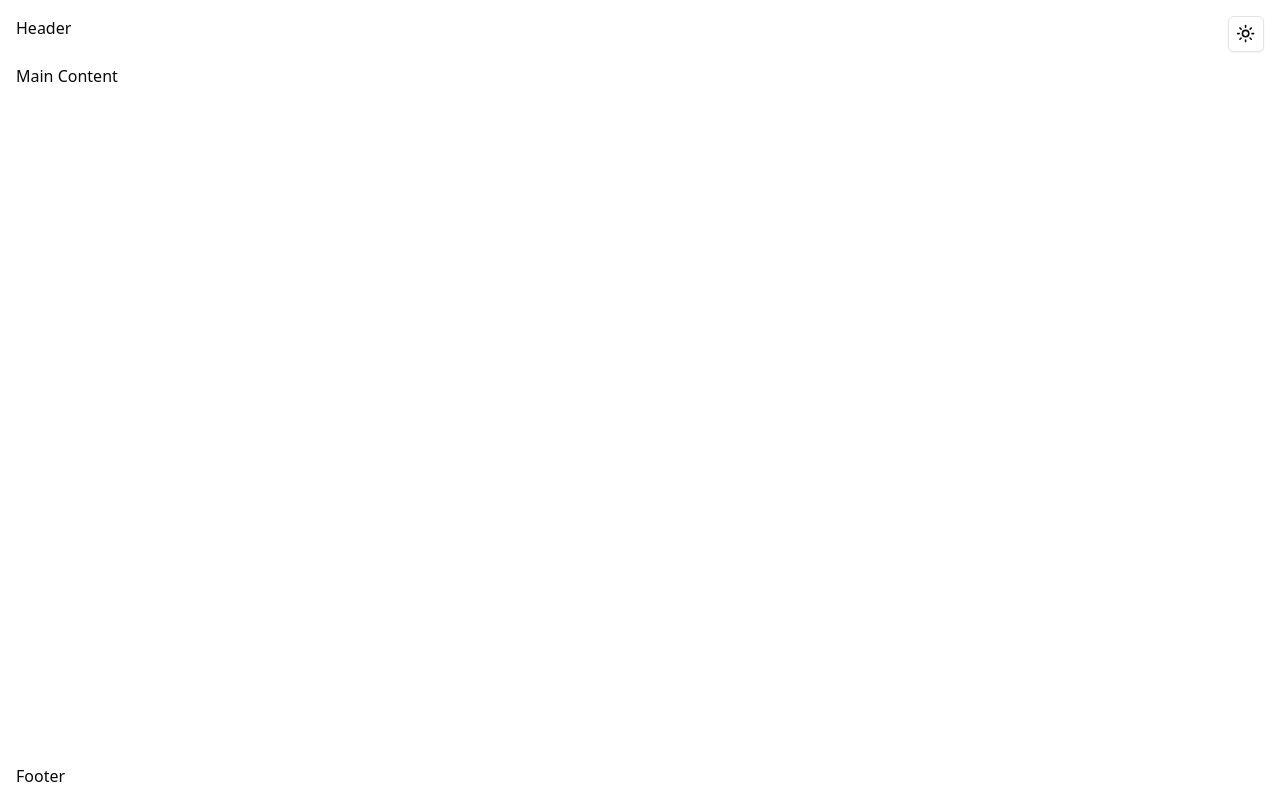
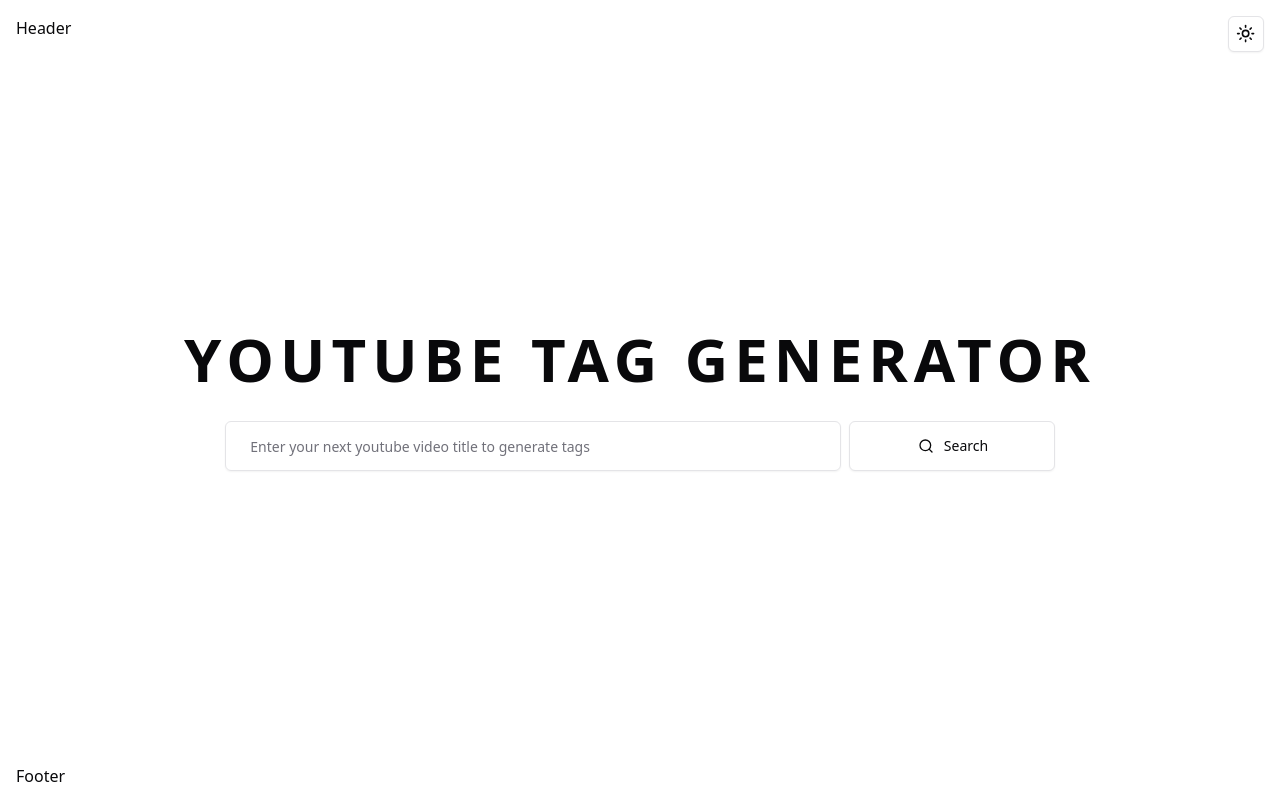
Before and after one commit to vikramsamak/yt-tags-generator, a Next.js app: page / in a window 1280 px wide. Built offline with nearby package versions, Linux system fonts and the light colour scheme.

Commit message:
Intial ui.

```diff
--- a/package.json
+++ b/package.json
@@ -19,6 +19,7 @@
     "next-themes": "^0.3.0",
     "react": "^18",
     "react-dom": "^18",
+    "react-simple-typewriter": "^5.0.1",
     "tailwind-merge": "^2.5.2",
     "tailwindcss-animate": "^1.0.7"
   },
--- a/src/app/page.tsx
+++ b/src/app/page.tsx
@@ -1,3 +1,14 @@
+import AppName from "@/components/AppName";
+import TagSearch from "@/components/TagSearch";
+import { APP_DETAILS } from "@/constants/Constants";
+
 export default function Home() {
-  return <main className="flex flex-grow h-full container p-4">Main Content</main>;
+  return (
+    <main className="flex flex-grow h-full w-full p-4 items-start md:items-center justify-center">
+      <div className="flex flex-col gap-8 p-2 w-full">
+        <AppName appName={APP_DETAILS.heading} />
+        <TagSearch />
+      </div>
+    </main>
+  );
 }
--- /dev/null
+++ b/src/components/AppName.tsx
@@ -0,0 +1,25 @@
+"use client";
+import React from "react";
+import { Typewriter } from "react-simple-typewriter";
+
+
+interface AppNameProps {
+  appName: string;
+}
+
+function AppName({ appName }: AppNameProps) {
+  return (
+    <div className="flex flex-row w-full items-center justify-center">
+      <h1 className="font-extrabold text-base sm:text-2xl md:text-4xl lg:text-6xl tracking-widest uppercase">
+        <Typewriter
+          words={[appName]}
+          loop={1}
+          typeSpeed={70}
+          delaySpeed={1000}
+        />
+      </h1>
+    </div>
+  );
+}
+
+export default AppName;
--- /dev/null
+++ b/src/components/TagSearch.tsx
@@ -0,0 +1,24 @@
+"use client";
+import { Search } from "lucide-react";
+import { Button } from "@/components/ui/button";
+import { Input } from "@/components/ui/input";
+
+function TagSearch() {
+  return (
+    <div className="flex flex-col md:flex-row gap-2 w-full items-center justify-center">
+      <Input
+        className="w-full md:w-1/2 p-6"
+        placeholder="Enter your next youtube video title to generate tags"
+      />
+      <Button
+        className="w-full p-6 inline-flex gap-2 md:w-1/6"
+        variant="outline"
+      >
+        <Search className="h-4 w-5" />
+        Search
+      </Button>
+    </div>
+  );
+}
+
+export default TagSearch;
--- /dev/null
+++ b/src/components/ui/card.tsx
@@ -0,0 +1,76 @@
+import * as React from "react"
+
+import { cn } from "@/lib/utils"
+
+const Card = React.forwardRef<
+  HTMLDivElement,
+  React.HTMLAttributes<HTMLDivElement>
+>(({ className, ...props }, ref) => (
+  <div
+    ref={ref}
+    className={cn(
+      "rounded-xl border bg-card text-card-foreground shadow",
+      className
+    )}
+    {...props}
+  />
+))
+Card.displayName = "Card"
+
+const CardHeader = React.forwardRef<
+  HTMLDivElement,
+  React.HTMLAttributes<HTMLDivElement>
+>(({ className, ...props }, ref) => (
+  <div
+    ref={ref}
+    className={cn("flex flex-col space-y-1.5 p-6", className)}
+    {...props}
+  />
+))
+CardHeader.displayName = "CardHeader"
+
+const CardTitle = React.forwardRef<
+  HTMLParagraphElement,
+  React.HTMLAttributes<HTMLHeadingElement>
+>(({ className, ...props }, ref) => (
+  <h3
+    ref={ref}
+    className={cn("font-semibold leading-none tracking-tight", className)}
+    {...props}
+  />
+))
+CardTitle.displayName = "CardTitle"
+
+const CardDescription = React.forwardRef<
+  HTMLParagraphElement,
+  React.HTMLAttributes<HTMLParagraphElement>
+>(({ className, ...props }, ref) => (
+  <p
+    ref={ref}
+    className={cn("text-sm text-muted-foreground", className)}
+    {...props}
+  />
+))
+CardDescription.displayName = "CardDescription"
+
+const CardContent = React.forwardRef<
+  HTMLDivElement,
+  React.HTMLAttributes<HTMLDivElement>
+>(({ className, ...props }, ref) => (
+  <div ref={ref} className={cn("p-6 pt-0", className)} {...props} />
+))
+CardContent.displayName = "CardContent"
+
+const CardFooter = React.forwardRef<
+  HTMLDivElement,
+  React.HTMLAttributes<HTMLDivElement>
+>(({ className, ...props }, ref) => (
+  <div
+    ref={ref}
+    className={cn("flex items-center p-6 pt-0", className)}
+    {...props}
+  />
+))
+CardFooter.displayName = "CardFooter"
+
+export { Card, CardHeader, CardFooter, CardTitle, CardDescription, CardContent }
--- /dev/null
+++ b/src/components/ui/input.tsx
@@ -0,0 +1,25 @@
+import * as React from "react"
+
+import { cn } from "@/lib/utils"
+
+export interface InputProps
+  extends React.InputHTMLAttributes<HTMLInputElement> {}
+
+const Input = React.forwardRef<HTMLInputElement, InputProps>(
+  ({ className, type, ...props }, ref) => {
+    return (
+      <input
+        type={type}
+        className={cn(
+          "flex h-9 w-full rounded-md border border-input bg-transparent px-3 py-1 text-sm shadow-sm transition-colors file:border-0 file:bg-transparent file:text-sm file:font-medium placeholder:text-muted-foreground focus-visible:outline-none focus-visible:ring-1 focus-visible:ring-ring disabled:cursor-not-allowed disabled:opacity-50",
+          className
+        )}
+        ref={ref}
+        {...props}
+      />
+    )
+  }
+)
+Input.displayName = "Input"
+
+export { Input }
--- /dev/null
+++ b/src/constants/Constants.ts
@@ -0,0 +1,3 @@
+export const APP_DETAILS = {
+  heading: "YOUTUBE TAG GENERATOR",
+};
```
Also changed, not shown: 1 other file (tests, documents, lock files or other folders).
